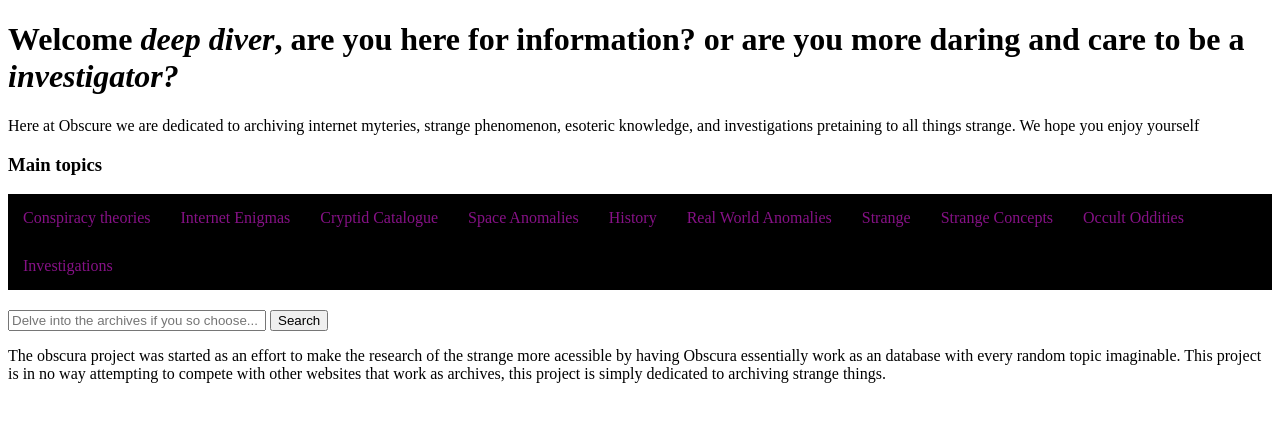
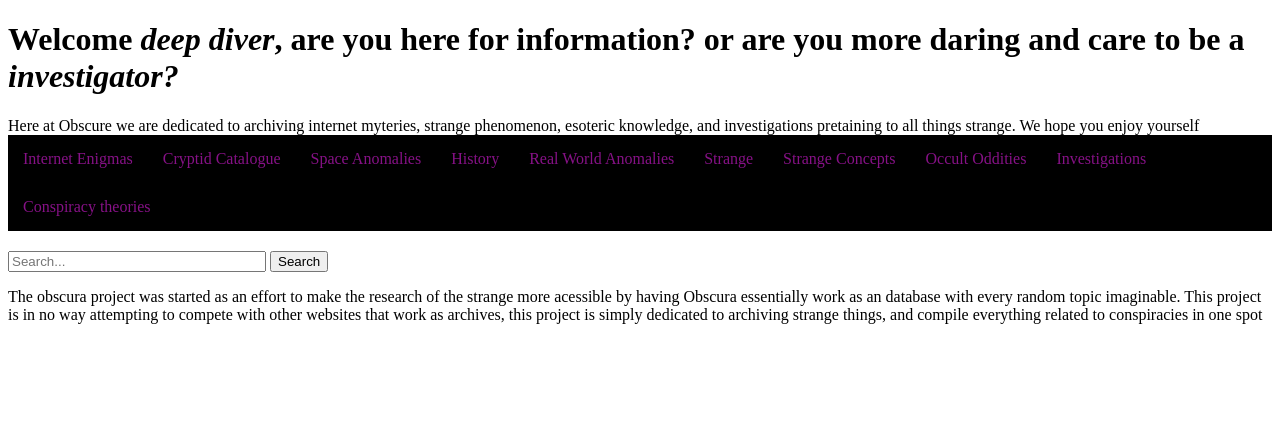
Before and after one commit to BarryBennyBonds/Obscura, a plain HTML site: page index.html in a window 1280 px wide. Drawn offline with Linux system fonts and the light colour scheme.

Commit message:
index.html

```diff
--- a/index.html
+++ b/index.html
@@ -14,12 +14,10 @@
 <body>
 Here at Obscure we are dedicated to archiving internet myteries, strange phenomenon, esoteric knowledge, and investigations pretaining to all things strange. We hope you enjoy yourself
 
-<h3>Main topics</h3>
-
 <nav class="navbar">
     <ul>
 
-        <li><a href="ConspiracyTheories.html">Conspiracy theories</a></li>
+
         <li><a href="InternetMystique.html">Internet Enigmas</a></li>
         <li><a href="CryptidCatalogue.html">Cryptid Catalogue</a></li>
         <li><a href="SpaceAnomaly.html">Space Anomalies</a></li>
@@ -29,19 +27,19 @@ Here at Obscure we are dedicated to archiving internet myteries, strange phenome
         <li><a href="ScienceConcepts.html">Strange Concepts</a></li>
         <li><a href="OccultOddities.html">Occult Oddities</a></li>
         <li><a href="Investigations.html">Investigations</a></li>
+        <li><a href ="Conspiracy theories"> Conspiracy theories</a></li>
     </ul>
 </nav>
 
 <form id="search-form">
-    <input type="text" id="search-input" placeholder="Delve into the archives if you so choose..."./>
+    <input type="text" id="search-input" placeholder="Search..."./>
     <button type="submit">Search</button>
 </form>
 <div id="search-results"></div>
 
-<p>The obscura project was started as an effort to make the research of the strange more acessible by having Obscura essentially work as an database with every random topic imaginable. This project is in no way attempting to compete with other websites that work as archives, this project is simply dedicated to archiving strange things.</p>
+<p>The obscura project was started as an effort to make the research of the strange more acessible by having Obscura essentially work as an database with every random topic imaginable. This project is in no way attempting to compete with other websites that work as archives, this project is simply dedicated to archiving strange things, and compile everything related to conspiracies in one spot</p>
 
 
 
 </body>
-
 </html>
```
